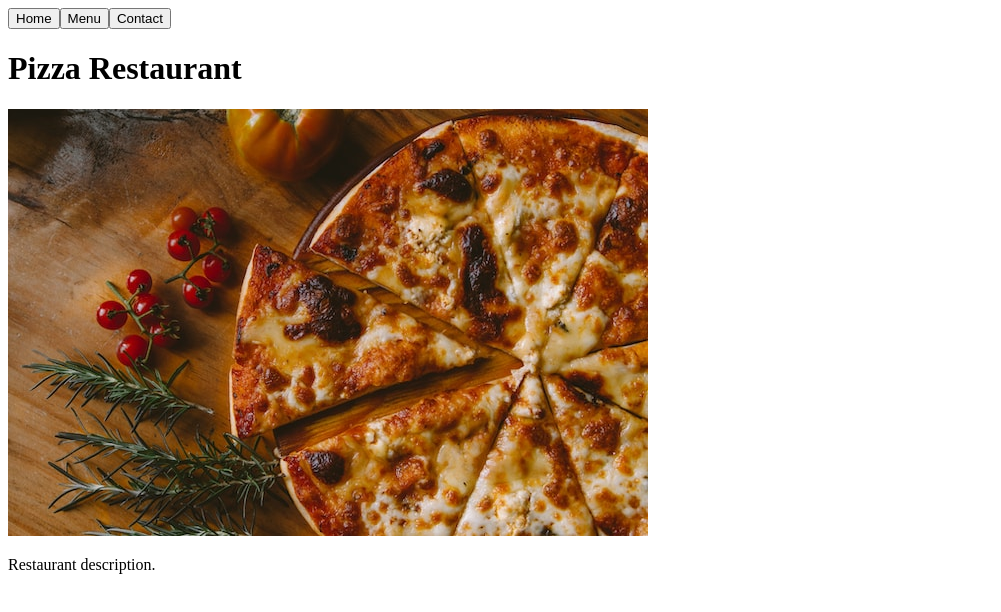
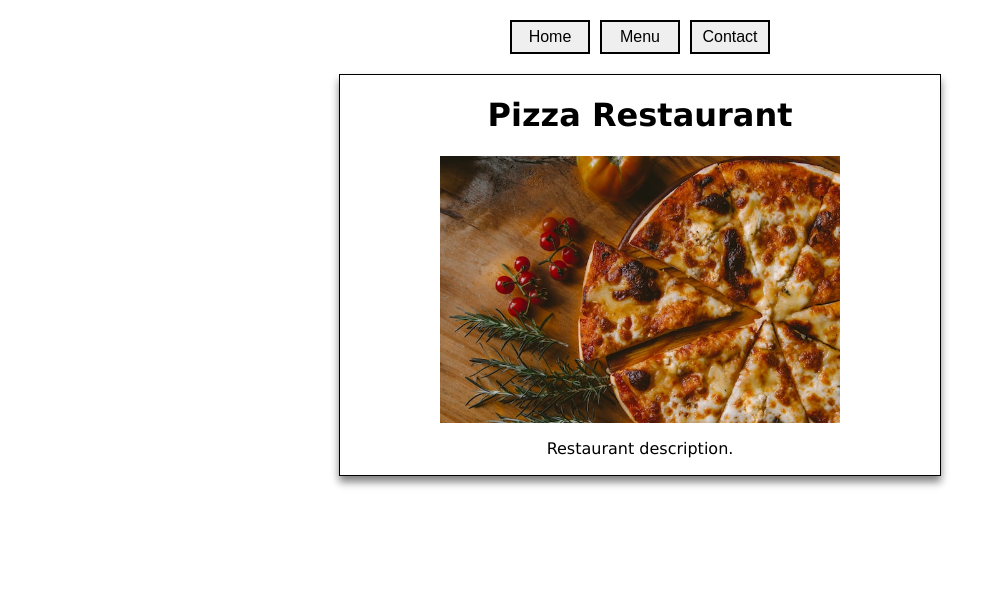
Before and after one commit to jayyzzeezzy/restaurant-page, a website built with webpack: page dist/index.html in a window 1280 px wide. Shown: the whole page, without its empty margins (0-1001 px from the left). Built offline with nearby package versions, Linux system fonts and the light colour scheme.

Commit message:
Create stylesheet and include css & style loaders

```diff
--- a/package.json
+++ b/package.json
@@ -11,6 +11,8 @@
   "author": "",
   "license": "ISC",
   "devDependencies": {
+    "css-loader": "^6.8.1",
+    "style-loader": "^3.3.3",
     "webpack": "^5.89.0",
     "webpack-cli": "^5.1.4"
   }
--- a/src/index.js
+++ b/src/index.js
@@ -1,6 +1,7 @@
 import makeContactPage from './contact';
 import makeHomePage from './home';
 import makeMenuPage from './menu';
+import './style.css';
 
 const content = document.querySelector('#content');
 // make navbar function
--- a/src/menu.js
+++ b/src/menu.js
@@ -12,12 +12,12 @@ function makeMenuPage() {
     itemOne.classList.add('menu-contain');
     nameOne.textContent = 'Pizza One';
     picOne.src = '';
-    picOne.alt = 'some text'
+    picOne.alt = 'pizza one picture'
 
     itemTwo.classList.add('menu-contain');
     nameTwo.textContent = 'Pizza Two';
     picTwo.src = '';
-    picTwo.alt = 'some text too';
+    picTwo.alt = 'pizza two picture';
 
     itemOne.appendChild(nameOne);
     itemOne.appendChild(picOne);
--- /dev/null
+++ b/src/style.css
@@ -0,0 +1,49 @@
+body {
+    margin: 0;
+    padding: 0;
+    font-family: Verdana, Geneva, Tahoma, Georgia, sans-serif;
+    display: flex;
+    flex-direction: column;
+    align-items: center;
+}
+
+#nav {
+    display: flex;
+    align-items: center;
+    justify-content: center;
+    padding: 20px;
+    gap: 10px;
+}
+
+.navBtn {
+    font-size: 1rem;
+    cursor: pointer;
+    border: 2px solid black;
+    width: 80px;
+    box-sizing: border-box;
+    padding: 6px 10px;
+}
+
+.navBtn:hover {
+    background-color: rgb(194, 194, 194);
+}
+
+#content {
+    display: flex;
+    flex-direction: column;
+    align-items: center;
+    text-align: center;
+    border: 1px solid black;
+    width: 600px;
+    height: 400px;
+    box-shadow: 0px 6px 8px gray;
+}
+
+#content img {
+    width: 400px;
+}
+
+.menu-contain {
+    display: flex;
+    flex-direction: column;
+}
--- a/webpack.config.js
+++ b/webpack.config.js
@@ -4,7 +4,15 @@ module.exports = {
   mode: 'development',
   entry: './src/index.js',
   output: {
-    filename: 'main.js',
+    filename: 'bundle.js',
     path: path.resolve(__dirname, 'dist'),
   },
+  module: {
+    rules: [
+      {
+        test: /\.css$/i,
+        use: ['style-loader', 'css-loader'],
+      },
+    ],
+  },
 };
```
Also changed, not shown: dist/bundle.js (added), dist/index.html, 1 other file.
